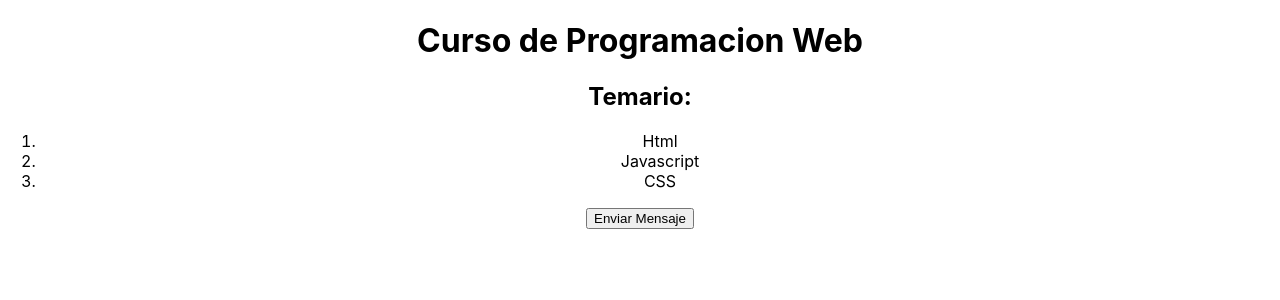
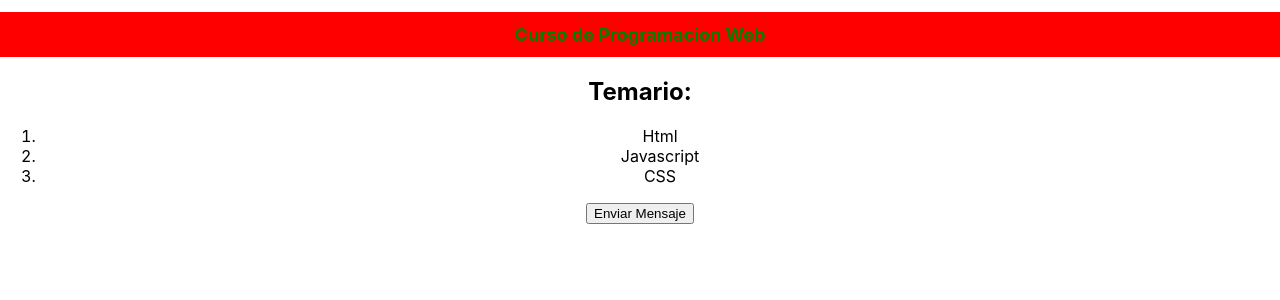
Before and after one commit to JuanGuevara90/TestIngeniousReact, a React (Create React App) app: page / in a window 1280 px wide. Shown: the top 300 px of the page. Built offline with nearby package versions, Linux system fonts and the light colour scheme.

Commit message:
add styles on app.js

```diff
--- a/src/App.css
+++ b/src/App.css
@@ -5,6 +5,13 @@
 .App-logo {
   height: 40vmin;
   pointer-events: none;
+}
+.TeresaStyle {
+  color: green;
+  background-color: red;
+  font-size: large;
+  padding: 12px 20px;
+
 }
 
 @media (prefers-reduced-motion: no-preference) {
--- a/src/App.js
+++ b/src/App.js
@@ -3,7 +3,7 @@ import "./App.css";
 function App() {
 	return (
 		<div className="App">
-			<h1>Curso de Programacion Web</h1>
+			<h1 className="TeresaStyle">Curso de Programacion Web</h1>
 			<h2>Temario: </h2>
 			<ol>
 				<li>Html</li>
```
